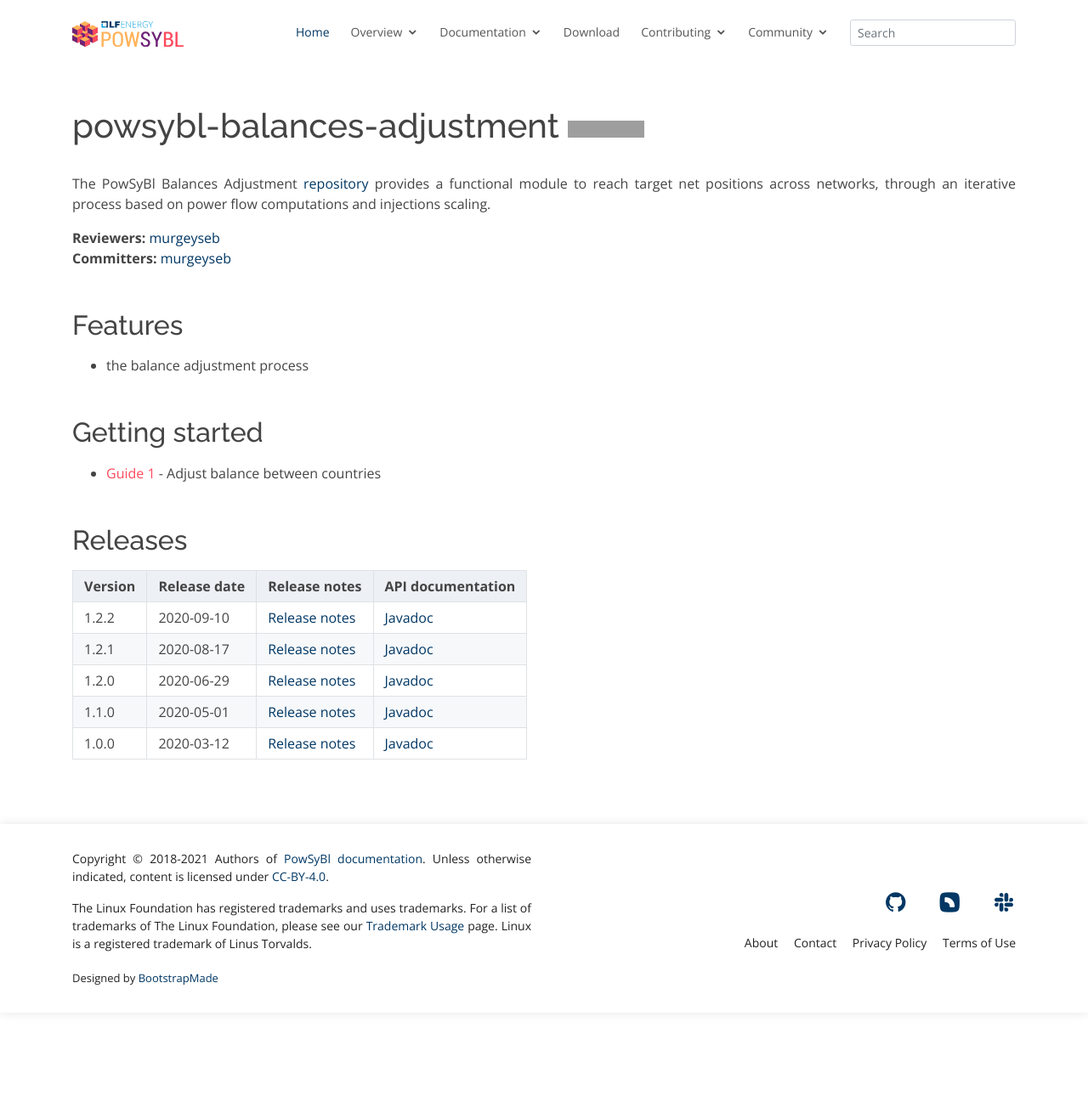
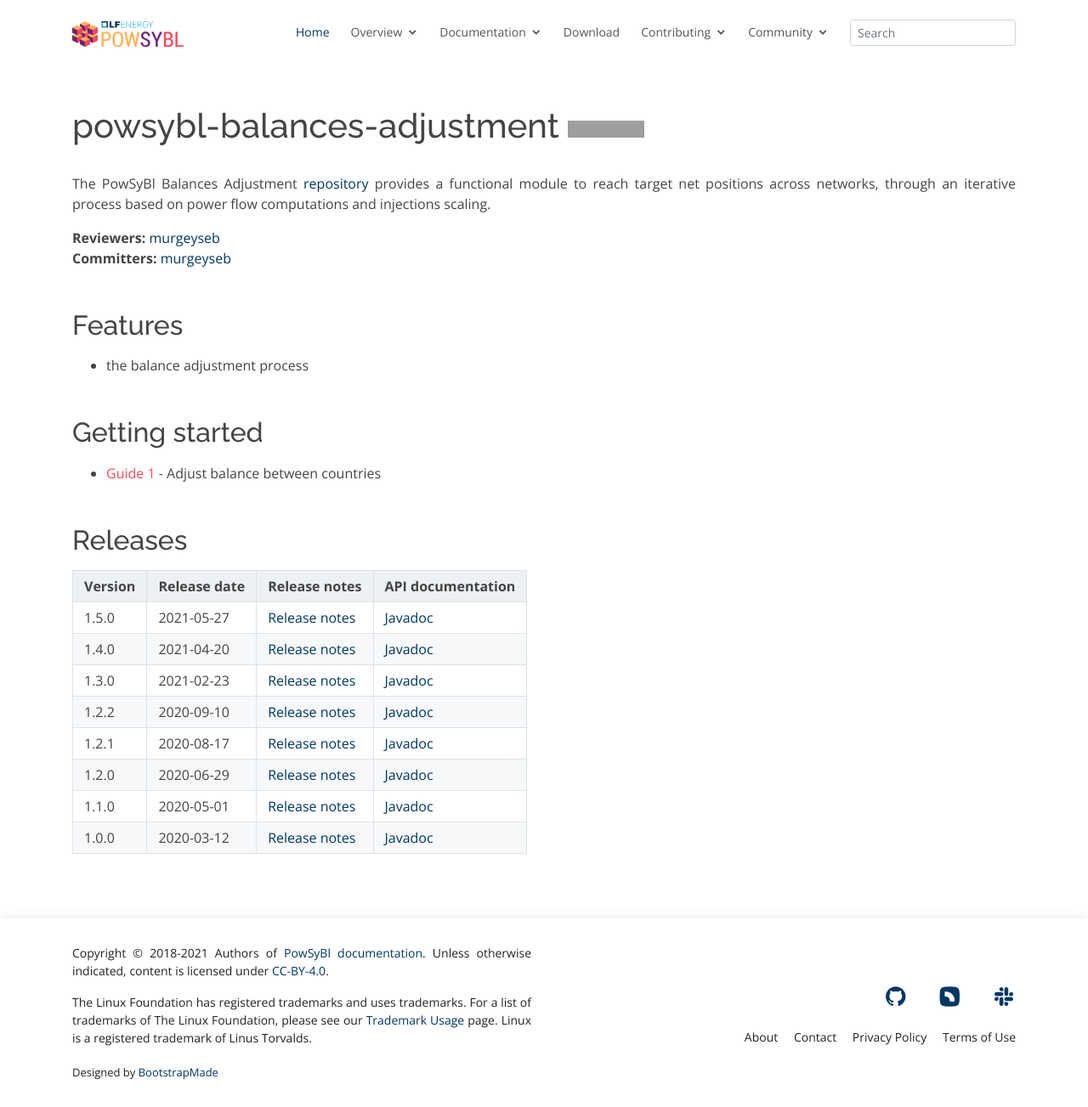
Before and after one commit to powsybl/powsybl.github.io, a Jekyll site: the page built from pages/documentation/developer/repositories/powsybl-balances-adjustment.md, in a window 1280 px wide and 1303 px high. Shown: the whole window at 85% size. Built offline with Jekyll 4.4.1, drawn with Linux system fonts in a browser that asks for light colours; our own code applies the rules of GitHub Pages for plain Markdown files; grey boxes are pictures that could not be loaded.

Commit message:
Update balances-adjustment repositories page
Signed-off-by: Florian Dupuy <florian.dupuy@rte-france.com>

```diff
--- a/pages/documentation/developer/repositories/powsybl-balances-adjustment.md
+++ b/pages/documentation/developer/repositories/powsybl-balances-adjustment.md
@@ -16,6 +16,9 @@
 
 | Version | Release date | Release notes | API documentation |
 | ------- | ------------ | ------------- | ----------------- |
+| 1.5.0 | 2021-05-27 | [Release notes](https://github.com/powsybl/powsybl-balances-adjustment/releases/tag/v1.5.0) | [Javadoc](https://javadoc.io/doc/com.powsybl/powsybl-balances-adjustment/1.5.0/index.html) |
+| 1.4.0 | 2021-04-20 | [Release notes](https://github.com/powsybl/powsybl-balances-adjustment/releases/tag/v1.4.0) | [Javadoc](https://javadoc.io/doc/com.powsybl/powsybl-balances-adjustment/1.4.0/index.html) |
+| 1.3.0 | 2021-02-23 | [Release notes](https://github.com/powsybl/powsybl-balances-adjustment/releases/tag/v1.3.0) | [Javadoc](https://javadoc.io/doc/com.powsybl/powsybl-balances-adjustment/1.3.0/index.html) |
 | 1.2.2 | 2020-09-10 | [Release notes](https://github.com/powsybl/powsybl-balances-adjustment/releases/tag/v1.2.2) | [Javadoc](https://javadoc.io/doc/com.powsybl/powsybl-balances-adjustment/1.2.2/index.html) |
 | 1.2.1 | 2020-08-17 | [Release notes](https://github.com/powsybl/powsybl-balances-adjustment/releases/tag/v1.2.1) | [Javadoc](https://javadoc.io/doc/com.powsybl/powsybl-balances-adjustment/1.2.1/index.html) |
 | 1.2.0 | 2020-06-29 | [Release notes](https://github.com/powsybl/powsybl-balances-adjustment/releases/tag/v1.2.0) | [Javadoc](https://javadoc.io/doc/com.powsybl/powsybl-balances-adjustment/1.2.0/index.html) |
```
